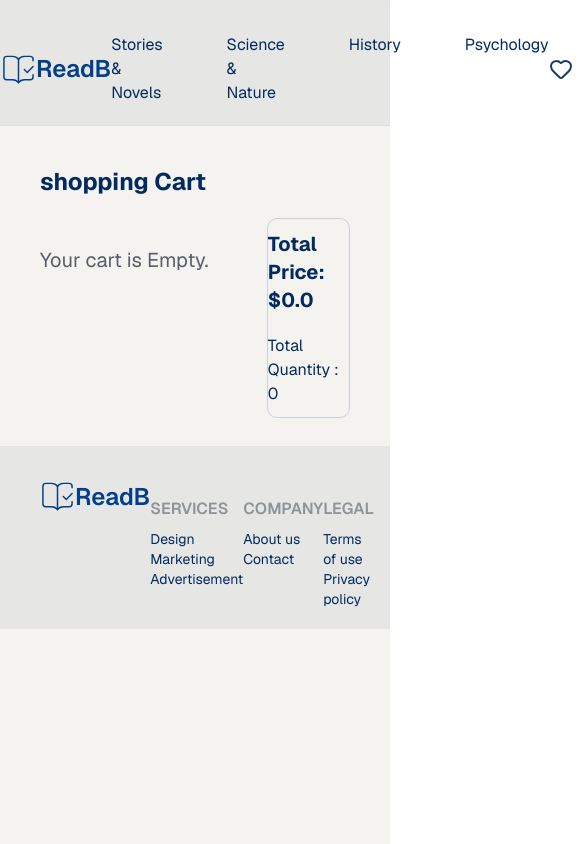
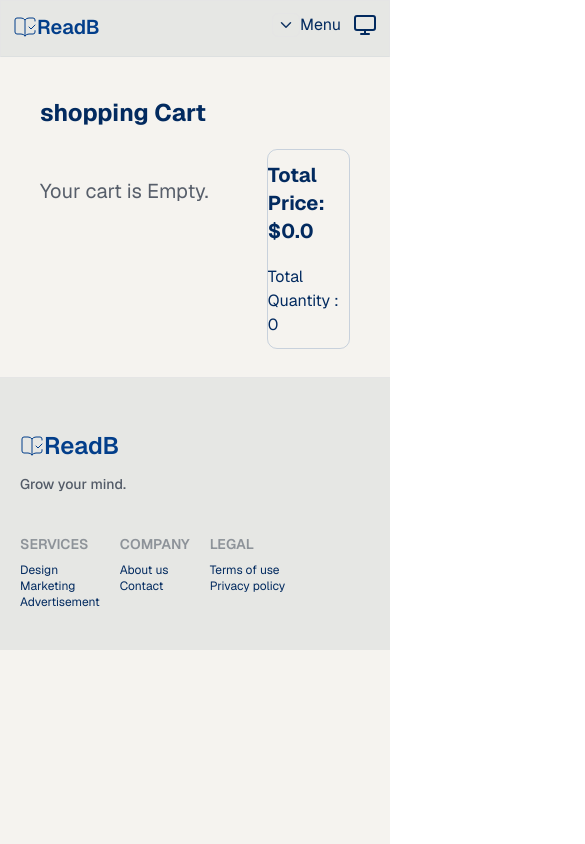
Before and after one commit to Hanieh-yousefzadeh/book-store, a Next.js app: page /cart in a window 390 px wide. Shown: the top 844 px of the page, 585 px wide, since content can reach past the window. Built offline with nearby package versions, Linux system fonts and the light colour scheme.

Commit message:
style : responsive header and footer

```diff
--- a/components/categoryNav.tsx
+++ b/components/categoryNav.tsx
@@ -7,8 +7,8 @@ export default function CategoryNav() {
     const pathName = usePathname();
 
     return (
-        <div className="flex gap-16 justify-center ">
-            <Link href="/categoris/fiction" className={pathName === "/categoris/fiction" ? "text-[#023e8a] font-bold border-b border-[#023e8a] pb-1 dark:text-[#095dcb] dark:border-[#1069de]" : ""}>Stories & Novels</Link>
+        <div className="sm:flex-row flex flex-col gap-2  sm:gap-16 justify-center sm:text-base text-sm">
+            <Link href="/categoris/fiction" className={pathName === "/categoris/fiction" ? "text-[#023e8a]  font-bold border-b border-[#023e8a] pb-1 dark:text-[#095dcb] dark:border-[#1069de]" : ""}>Stories & Novels</Link>
             <Link href="/categoris/biology" className={pathName === "/categoris/biology" ? "text-[#023e8a] font-bold border-b border-[#023e8a] pb-1 dark:text-[#095dcb] dark:border-[#1069de]" : ""}>Science & Nature</Link>
             <Link href="/categoris/history" className={pathName === "/categoris/history" ? "text-[#023e8a] font-bold border-b border-[#023e8a] pb-1 dark:text-[#095dcb] dark:border-[#1069de]" : ""}>History</Link>
             <Link href="/categoris/cognitive_psychology" className={pathName === "/categoris/cognitive_psychology" ? "text-[#023e8a] font-bold border-b border-[#023e8a] pb-1 dark:text-[#095dcb] dark:border-[#1069de]" : ""}>Psychology</Link>
--- a/components/footer.tsx
+++ b/components/footer.tsx
@@ -1,31 +1,33 @@
 import Link from "next/link"
-import {BookOpenCheck} from "lucide-react"
+import { BookOpenCheck } from "lucide-react"
 export default function Footer() {
     return (
 
-        <footer className=" flex items-baseline bg-[#02304710] justify-between px-10 pb-5 border-t dark:border-t-[#a8ccde54] ">
-            <aside>
-
+        <footer className="sm:flex-row flex flex-col sm:gap-0 gap-10 items-baseline bg-[#02304710] justify-between sm:px-10 px-5  border-t dark:border-t-[#a8ccde54] pb-10">
+            <aside >
                 <p className="pt-8">
-                    <Link href="/" className="flex text-2xl font-semibold items-center text-[#023e8a] dark:text-current"><BookOpenCheck size={35} strokeWidth={1} />ReadB</Link>
+                    <Link href="/" className="flex text-2xl font-semibold items-center text-[#023e8a] dark:text-current pt-5"><BookOpenCheck className="md:size-9 size:6" strokeWidth={1} />ReadB</Link>
                 </p>
+                <p className="pt-3 text-sm text-[#1e293bbc] font-medium">Grow your mind.</p>
             </aside>
-            <nav className="flex flex-col text-base">
+            <div className="flex sm:gap-50 gap-5 sm:pr-10">
+                <nav className="flex flex-col sm:text-base text-sm">
                     <h6 className="footer-title text-[#1e293bbc] dark:text-[#acb8be]">Services</h6>
-                <a className="link link-hover text-sm">Design</a>
-                <a className="link link-hover text-sm">Marketing</a>
-                <a className="link link-hover text-sm">Advertisement</a>
+                    <a className="link link-hover sm:text-sm text-xs">Design</a>
+                    <a className="link link-hover sm:text-sm text-xs">Marketing</a>
+                    <a className="link link-hover sm:text-sm text-xs">Advertisement</a>
                 </nav>
-            <nav className="flex flex-col text-base">
+                <nav className="flex flex-col sm:text-base text-sm">
                     <h6 className="footer-title text-[#1e293bbc] dark:text-[#acb8be]">Company</h6>
-                <a className="link link-hover text-sm">About us</a>
-                <a className="link link-hover text-sm">Contact</a>
+                    <a className="link link-hover sm:text-sm text-xs">About us</a>
+                    <a className="link link-hover sm:text-sm text-xs">Contact</a>
                 </nav>
-            <nav className="flex flex-col text-base">
+                <nav className="flex flex-col sm:text-base text-sm">
                     <h6 className="footer-title text-[#1e293bbc] dark:text-[#acb8be]">Legal</h6>
-                <a className="link link-hover text-sm">Terms of use</a>
-                <a className="link link-hover text-sm">Privacy policy</a>
+                    <a className="link link-hover sm:text-sm text-xs">Terms of use</a>
+                    <a className="link link-hover sm:text-sm text-xs">Privacy policy</a>
                 </nav>
+            </div>
         </footer>
     )
 }
--- a/components/header.tsx
+++ b/components/header.tsx
@@ -1,7 +1,7 @@
 "use client"
 
 import Link from "next/link"
-import { BookOpenCheck, ShoppingCart, LogOut, Heart ,LogIn } from "lucide-react"
+import { BookOpenCheck, ShoppingCart, LogOut, Heart, LogIn, X, ChevronDown } from "lucide-react"
 import { Suspense, useState, useEffect } from "react";
 import CategoryNav from "./categoryNav"
 import { useDispatch, useSelector } from "react-redux"
@@ -16,7 +16,12 @@ export default function Header() {
     const dispatch = useDispatch<dispatch>()
     const router = useRouter()
     const user = useSelector((state: stateType) => state.auth.user)
-    const totalQuantity = useSelector((state: stateType) => state.cart.items.reduce((total , item) => total + item.quantity, 0))
+    const totalQuantity = useSelector((state: stateType) => state.cart.items.reduce((total, item) => total + item.quantity, 0))
+    const [isOpen, setIsOpen] = useState(false);
+    function handelClick() {
+        return setIsOpen(!isOpen)
+    }
+
 
     function handleLogout() {
         dispatch(logout())
@@ -30,22 +35,25 @@ export default function Header() {
     }, [])
 
     return (
-        <nav className="flex flex-col pt-8 pb-5 gap-5 lg:px-10 border border-b-[#023d8a0a] bg-[#02304710] dark:border-b-[#a8ccde54]">
-            <div className="flex justify-between items-center">
-                <Link href="/" className="flex text-2xl font-semibold items-center text-[#023e8a] dark:text-current"><BookOpenCheck  size={35} strokeWidth={1}/>ReadB</Link>
+        <div className="flex flex-col">
+            <nav className="flex sm:flex-col flex-row justify-between md:pt-8 md:pb-5 py-3 px-3 gap-5 lg:px-10 border border-b-[#023d8a0a] bg-[#02304710] dark:border-b-[#a8ccde54]">
+                <div className="flex justify-between sm:items-center items-baseline">
+                    <Link href="/" className="flex md:text-2xl text-xl font-semibold items-center text-[#023e8a] dark:text-current"><BookOpenCheck className="md:size-9 size:6" strokeWidth={1} />ReadB</Link>
+                    <div className="hidden sm:block">
                         <Suspense fallback={<div className="flex justify-center">Loading...</div>}>
                             <CategoryNav />
                         </Suspense>
-                <div className="flex gap-5 items-center text-[#062b5ced] dark:text-current">
-                    <Link href="/favorite"><Heart /></Link>
+                    </div>
+                    <div className="sm:flex sm:gap-5 gap-2 items-center text-[#062b5ced] dark:text-current hidden">
+                        <Link href="/favorite"><Heart className="sm:size-auto size-5" /></Link>
                         {mounted && (
-                        user ? (<button className="cursor-pointer" onClick={handleLogout}><LogOut /></button>) : (<Link href="/login"><LogIn/></Link>)
+                            user ? (<button className="cursor-pointer" onClick={handleLogout}><LogOut className="sm:size-auto size-5" /></button>) : (<Link href="/login"><LogIn className="sm:size-auto size-5" /></Link>)
                         )}
 
                         {/* <Link href="/profile">Profile</Link> */}
 
                         <Link href="/cart" className="relative">
-                    <ShoppingCart />
+                            <ShoppingCart className="sm:size-auto size-5" />
                             {mounted && totalQuantity > 0 && (
                                 <span className="absolute -top-2 -right-2 flex h-5 min-w-5 items-center justify-center rounded-full bg-red-500 px-1 text-xs text-white">{totalQuantity}</span>
                             )}
@@ -53,7 +61,46 @@ export default function Header() {
                         <Theme />
                     </div>
                 </div>
+                <div className="flex gap-3 items-baseline">
+
+                    <button onClick={handelClick} className="lg:hidden ">
+                        {isOpen ? (<X className="p-0.5 w-7 h-6 sm:w-9 sm:h-8 rounded-sm text-[#062b5ced] border border-[#062b5ced]  dark:bg-[#17123d] dark:border-indigo-400 dark:text-indigo-300" />)
+                            :
+                            (<div className="flex"> <ChevronDown className="p-0.5 w-7 h-6 sm:w-9 sm:h-8 rounded-sm text-[#062b5ced] border   dark:text-current" />Menu</div>)
+                        }
+                    </button>
+                    <div className="sm:hidden ">
+                        <Theme />
+                    </div>
+
+                </div>
 
             </nav>
+            {isOpen && (
+                <div className="sm:hidden flex flex-col self-end bg-white gap-2 p-3 rounded-lg mr-5 -mt-3">
+                    <Suspense fallback={<div className="flex justify-center">Loading...</div>}>
+                        <CategoryNav />
+                    </Suspense>
+                    <div className="flex-col sm:gap-5 gap-2 items-center text-[#062b5ced] dark:text-current">
+                        <Link href="/favorite" className="flex items-center">Favorite</Link>
+
+
+                        {/* <Link href="/profile">Profile</Link> */}
+
+                        <Link href="/cart" className="relative">
+                            <div>Shopping Cart</div>
+                            {mounted && totalQuantity > 0 && (
+                                <div className="absolute -top-2 -right-2 flex h-5 min-w-5 items-center justify-center rounded-full bg-red-500 px-1 text-xs text-white">{totalQuantity}</div>
+                            )}
+                        </Link>
+                        {mounted && (
+                            user ? (<button className="cursor-pointer" onClick={handleLogout}>Logout</button>) : (<Link href="/login">Login</Link>)
+                        )}
+
+                    </div>
+
+                </div>
+            )}
+        </div>
     )
 }
```
Also changed, not shown: components/theme.tsx (indentation only). Lines whose indentation alone changed are shown as unchanged.
